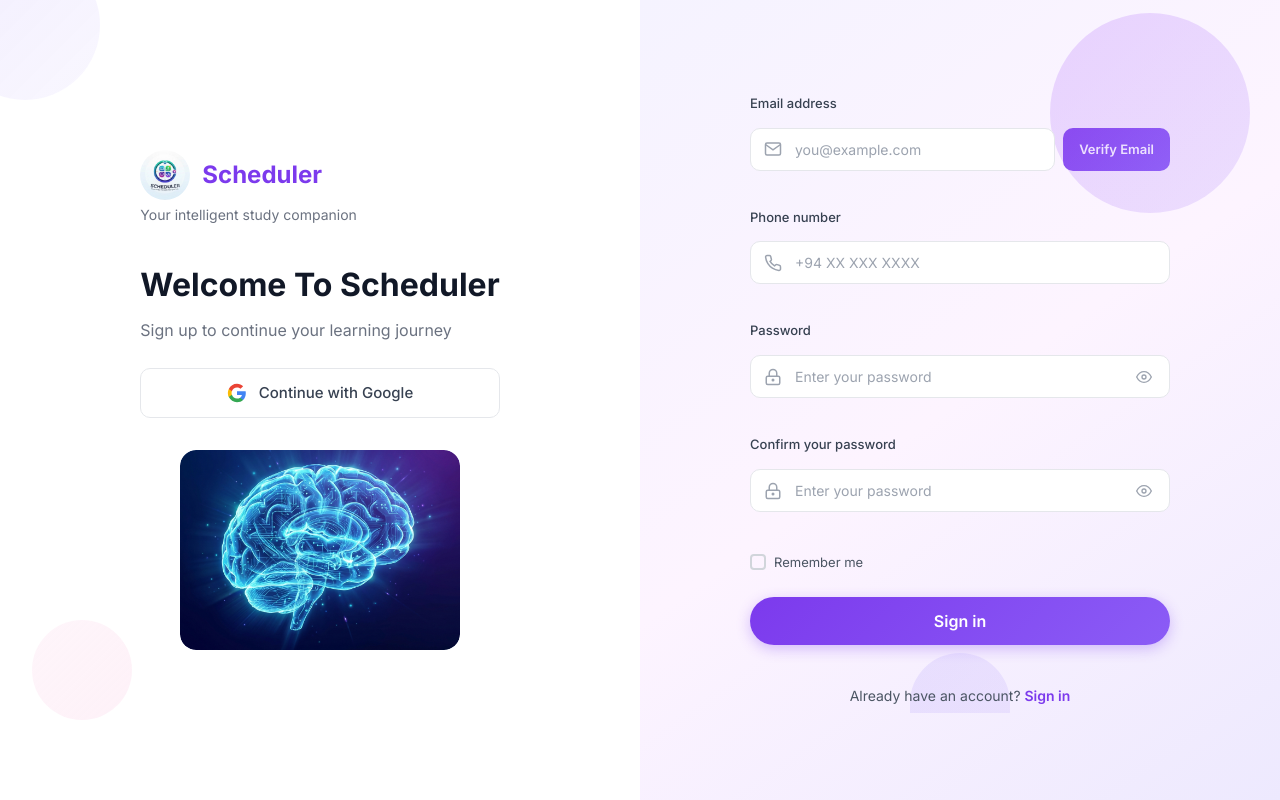
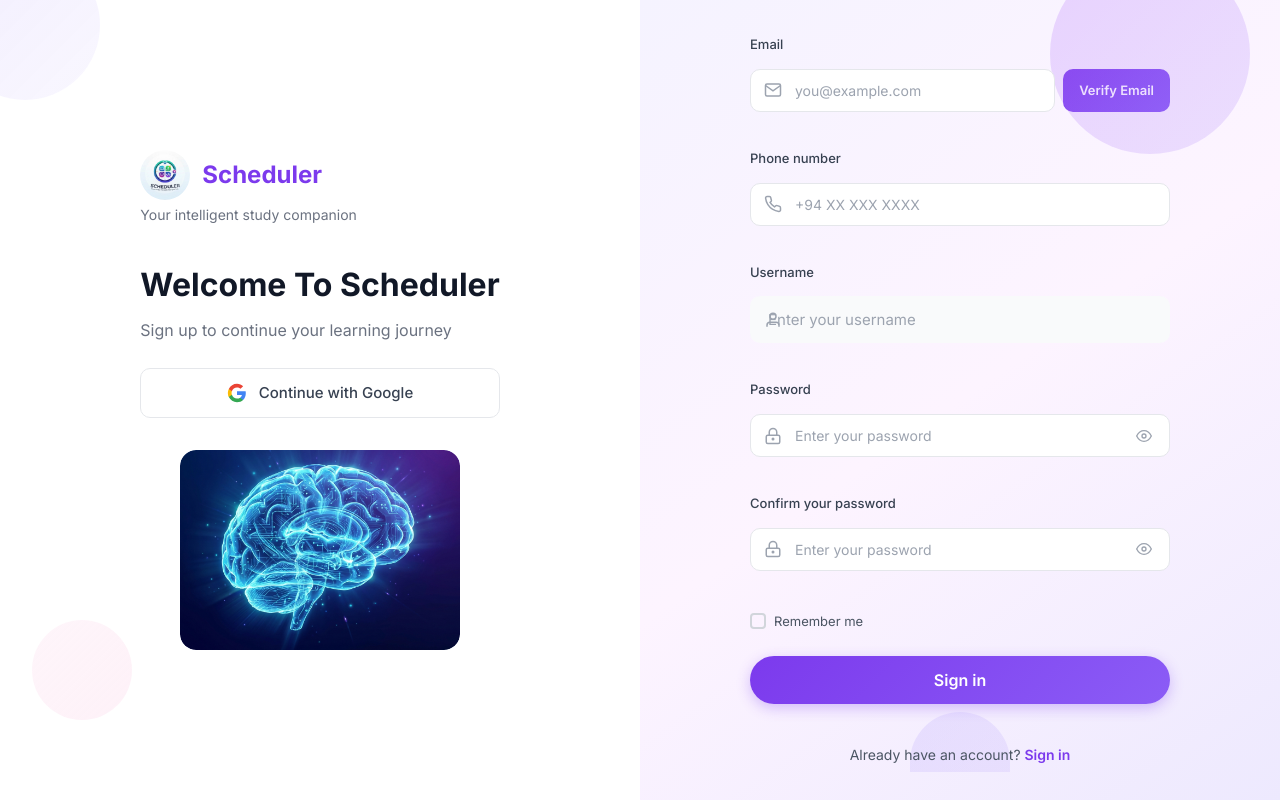
Before and after one commit to SDGP-Schedular/Scheduler, a React (Vite) app in the folder Frontend/: page /signup in a window 1280 px wide. Built offline with nearby package versions, Linux system fonts and the light colour scheme; no server answers.

Commit message:
Signup authentication modified

```diff
--- a/Frontend/src/components/auth/SignUp.jsx
+++ b/Frontend/src/components/auth/SignUp.jsx
@@ -10,15 +10,18 @@ import {
     signInWithEmailLink
 } from 'firebase/auth';
 import { auth, setAuthPersistence } from '../../config/firebase';
+import { useLanguage } from '../../i18n/LanguageContext';
 import schedulerLogo from '../../assets/scheduler-logo.png';
 import aiBrain from '../../assets/ai-brain.png';
 import './SignUp.css';
 
 const SignUp = () => {
     const navigate = useNavigate();
+    const { t } = useLanguage();
     const [formData, setFormData] = useState({
         email: '',
         phone: '',
+        username: '',
         otp: '',
         password: '',
         confirmPassword: ''
@@ -89,6 +92,10 @@ const SignUp = () => {
 
         if (!formData.phone) {
             errors.phone = 'Phone number is required';
+        }
+
+        if (!formData.username) {
+            errors.username = 'Username is required';
         }
 
         if (!formData.password) {
@@ -180,9 +187,9 @@ const SignUp = () => {
                 formData.password
             );
 
-            // Update user profile with phone number (stored in displayName for now)
+            // Update user profile with username
             await updateProfile(userCredential.user, {
-                displayName: formData.phone
+                displayName: formData.username
             });
 
             // Redirect to dashboard after successful sign up
@@ -241,8 +248,8 @@ const SignUp = () => {
                     <p className="signup-tagline">Your intelligent study companion</p>
 
                     {/* Welcome Text */}
-                    <h1 className="signup-title">Welcome To Scheduler</h1>
-                    <p className="signup-subtitle">Sign up to continue your learning journey</p>
+                    <h1 className="signup-title">{t('auth_welcome_signup')}</h1>
+                    <p className="signup-subtitle">{t('auth_signup_subtitle')}</p>
 
                     {/* OAuth Buttons */}
                     <div className="oauth-buttons">
@@ -258,7 +265,7 @@ const SignUp = () => {
                                 <path fill="#FBBC05" d="M5.84 14.09c-.22-.66-.35-1.36-.35-2.09s.13-1.43.35-2.09V7.07H2.18C1.43 8.55 1 10.22 1 12s.43 3.45 1.18 4.93l2.85-2.22.81-.62z" />
                                 <path fill="#EA4335" d="M12 5.38c1.62 0 3.06.56 4.21 1.64l3.15-3.15C17.45 2.09 14.97 1 12 1 7.7 1 3.99 3.47 2.18 7.07l3.66 2.84c.87-2.6 3.3-4.53 6.16-4.53z" />
                             </svg>
-                            Continue with Google
+                            {t('auth_google')}
                         </button>
                     </div>
 
@@ -291,7 +298,7 @@ const SignUp = () => {
                     <form onSubmit={handleSignUp} className="signup-form">
                         {/* Email with OTP Button */}
                         <div className="form-group">
-                            <label htmlFor="email">Email address</label>
+                            <label htmlFor="email">{t('auth_email')}</label>
                             <div className="input-with-button">
                                 <div className="input-wrapper">
                                     <svg className="input-icon" viewBox="0 0 24 24" fill="none" stroke="currentColor" strokeWidth="2">
@@ -340,9 +347,30 @@ const SignUp = () => {
                             {fieldErrors.phone && <span className="field-error">{fieldErrors.phone}</span>}
                         </div>
 
+                        {/* Username */}
+                        <div className="form-group">
+                            <label htmlFor="username">Username</label>
+                            <div className="input-wrapper">
+                                <svg className="input-icon" viewBox="0 0 24 24" fill="none" stroke="currentColor" strokeWidth="2">
+                                    <path d="M20 21v-2a4 4 0 00-4-4H8a4 4 0 00-4 4v2" />
+                                    <circle cx="12" cy="7" r="4" />
+                                </svg>
+                                <input
+                                    type="text"
+                                    id="username"
+                                    name="username"
+                                    value={formData.username}
+                                    onChange={handleInputChange}
+                                    placeholder="Enter your username"
+                                    disabled={loading}
+                                />
+                            </div>
+                            {fieldErrors.username && <span className="field-error">{fieldErrors.username}</span>}
+                        </div>
+
                         {/* Password */}
                         <div className="form-group">
-                            <label htmlFor="password">Password</label>
+                            <label htmlFor="password">{t('auth_password')}</label>
                             <div className="input-wrapper">
                                 <svg className="input-icon" viewBox="0 0 24 24" fill="none" stroke="currentColor" strokeWidth="2">
                                     <rect x="3" y="11" width="18" height="11" rx="2" />
@@ -429,7 +457,7 @@ const SignUp = () => {
                                 disabled={loading}
                             />
                             <span className="checkmark"></span>
-                            Remember me
+                            {t('auth_remember')}
                         </label>
 
                         {/* Sign In Button */}
```
